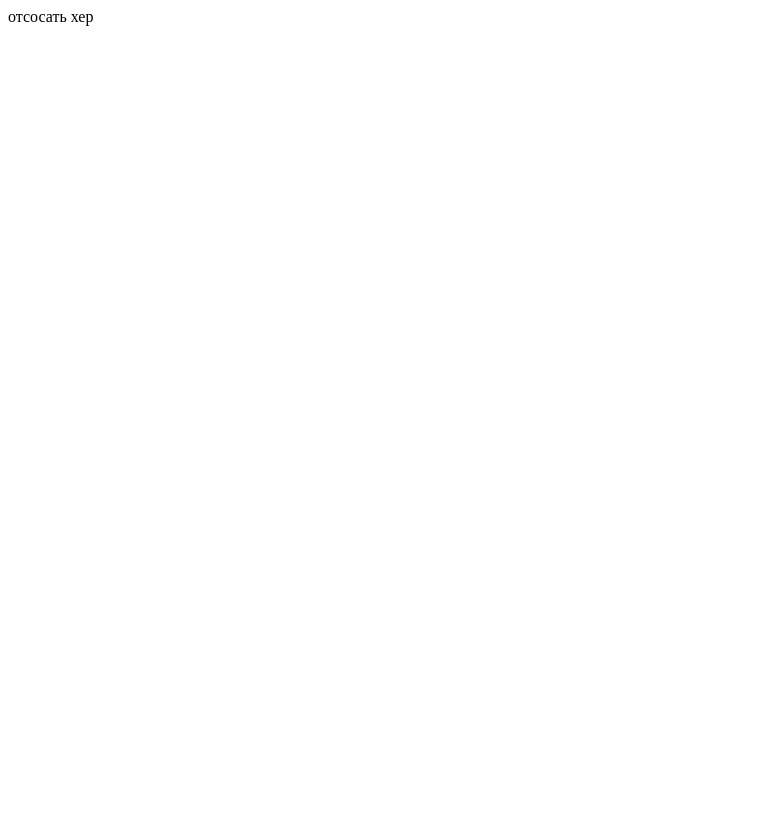
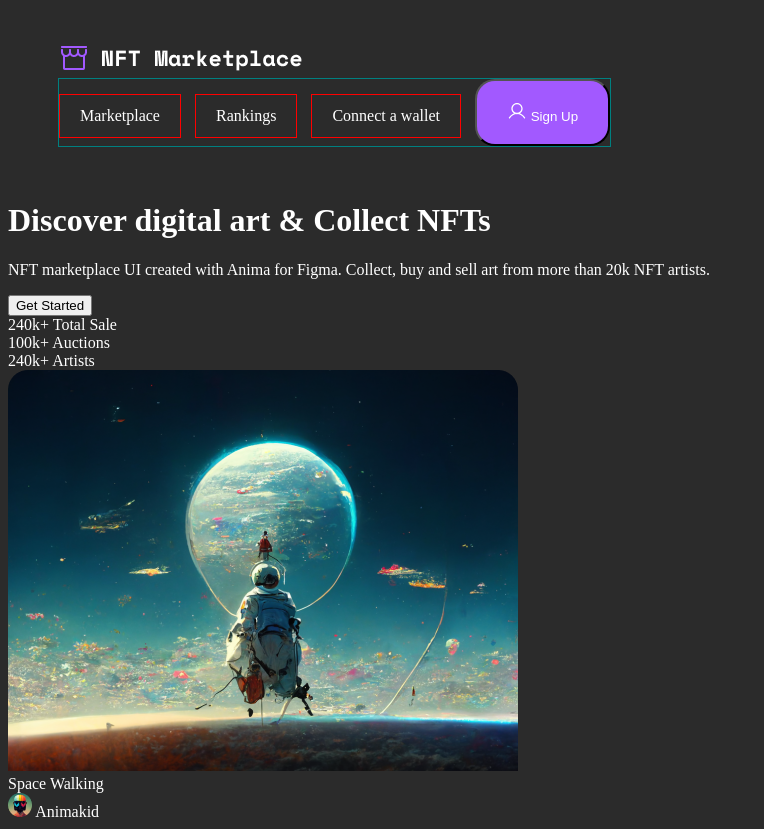
Before and after one commit to Summoneer/learn_verstka_0, a plain HTML site: page index.html in a window 1280 px wide. Shown: the whole page, without its empty margins (0-764 px from the left). Before the commit the page ends 800 px from the top, so only its background shows below. Drawn offline with Linux system fonts and the light colour scheme.

Commit message:
свёрстаны первые два блока: главное меню и главный баннер

```diff
--- a/index.html
+++ b/index.html
@@ -8,6 +8,61 @@
     <link rel="stylesheet" href="styles.css">
 </head>
 <body>
-отсосать хер
+<div class="main-menu">
+    <div id="logo">
+        <img src="images/Logo.png"/>
+    </div>
+    <div class="main-menu-items">
+        <div class="main-menu-item">Marketplace</div>
+        <div class="main-menu-item">Rankings</div>
+        <div class="main-menu-item">Connect a wallet</div>
+        <button class="main-menu-action-button">
+            <svg class="main-menu-action-button-icon" width="20" height="20" viewBox="0 0 20 20" fill="none" xmlns="http://www.w3.org/2000/svg">
+                <path fill-rule="evenodd" clip-rule="evenodd" d="M10 3.125C7.58375 3.125 5.625 5.08375 5.625 7.5C5.625 9.91625 7.58375 11.875 10 11.875C12.4162 11.875 14.375 9.91625 14.375 7.5C14.375 5.08375 12.4162 3.125 10 3.125ZM4.375 7.5C4.375 4.3934 6.8934 1.875 10 1.875C13.1066 1.875 15.625 4.3934 15.625 7.5C15.625 10.6066 13.1066 13.125 10 13.125C6.8934 13.125 4.375 10.6066 4.375 7.5Z" fill="white"/>
+                <path fill-rule="evenodd" clip-rule="evenodd" d="M10.0001 13.124C8.57374 13.124 7.17251 13.4995 5.93728 14.2128C4.70205 14.926 3.67634 15.9518 2.96327 17.1872C2.79071 17.4861 2.40848 17.5886 2.10953 17.416C1.81058 17.2435 1.70812 16.8612 1.88068 16.5623C2.70345 15.1369 3.88696 13.9532 5.31223 13.1303C6.7375 12.3073 8.3543 11.874 10.0001 11.874C11.6459 11.874 13.2627 12.3073 14.688 13.1303C16.1132 13.9532 17.2968 15.1369 18.1195 16.5623C18.2921 16.8612 18.1896 17.2435 17.8907 17.416C17.5917 17.5886 17.2095 17.4861 17.0369 17.1872C16.3239 15.9518 15.2982 14.926 14.0629 14.2128C12.8277 13.4995 11.4265 13.124 10.0001 13.124Z" fill="white"/>
+            </svg>
+            <span class="main-menu-action-button-text">Sign Up</span>
+        </button>
+    </div>
+</div>
+<div class="main-banner__wrapper">
+    <div class="main-banner">
+        <div class="main-banner-column">
+            <h1 class="main-banner-title">Discover digital art & Collect NFTs</h1>
+            <p class="main-banner-description">NFT marketplace UI created with Anima for Figma. Collect, buy and sell
+                art from more than 20k NFT
+                artists.
+            </p>
+            <button class="main-banner-action">Get Started</button>
+            <div class="main-banner-stats">
+                <div class="main-banner-stats-column">
+                    <span class="main-banner-stats-number">240k+</span>
+                    <span class="main-banner-stats-number-description">Total Sale</span>
+                </div>
+                <div class="main-banner-stats-column">
+                    <span class="main-banner-stats-number">100k+</span>
+                    <span class="main-banner-stats-number-description">Auctions</span>
+                </div>
+                <div class="main-banner-stats-column">
+                    <span class="main-banner-stats-number">240k+</span>
+                    <span class="main-banner-stats-number-description">Artists</span>
+                </div>
+            </div>
+        </div>
+        <div  class="main-banner-column">
+            <div class="main-banner-card">
+                <img class="main-banner-img" src="images/Image Placeholder.png" height="401" width="510"/>
+                <div>
+                    <div class="main-banner-img-description">Space Walking</div>
+                    <div>
+                        <img class="main-banner-user-avatar" src="images/Avatar.png" height="24" width="24"/>
+                        <span class="main-banner-user-name">Animakid</span>
+                    </div>
+                </div>
+            </div>
+        </div>
+    </div>
+
+</div>
 </body>
 </html>
--- a/styles.css
+++ b/styles.css
@@ -0,0 +1,36 @@
+body {
+    background-color: #2B2B2B;
+    color: white;
+}
+
+.main-menu {
+    padding: 34px 50px;
+}
+
+.main-menu-items {
+    border: 1px solid teal;
+    display: inline-block;
+}
+
+.main-menu-item {
+    display: inline-block;
+    padding: 12px 20px;
+    border: 1px solid red;
+}
+
+.main-menu-item + .main-menu-item {
+    margin-left: 10px;
+}
+
+.main-menu-action-button {
+    border-radius: 20px;
+    padding: 20px 30px;
+    margin-left: 10px;
+    color: #FFFFFF;
+    background: #A259FF;
+}
+
+.main-menu-action-button-icon {
+    width: 20px;
+    height: 20px;
+}
```
Also changed, not shown: images/Avatar.png (added), images/Image Placeholder.png (added), images/Logo.png (added).
